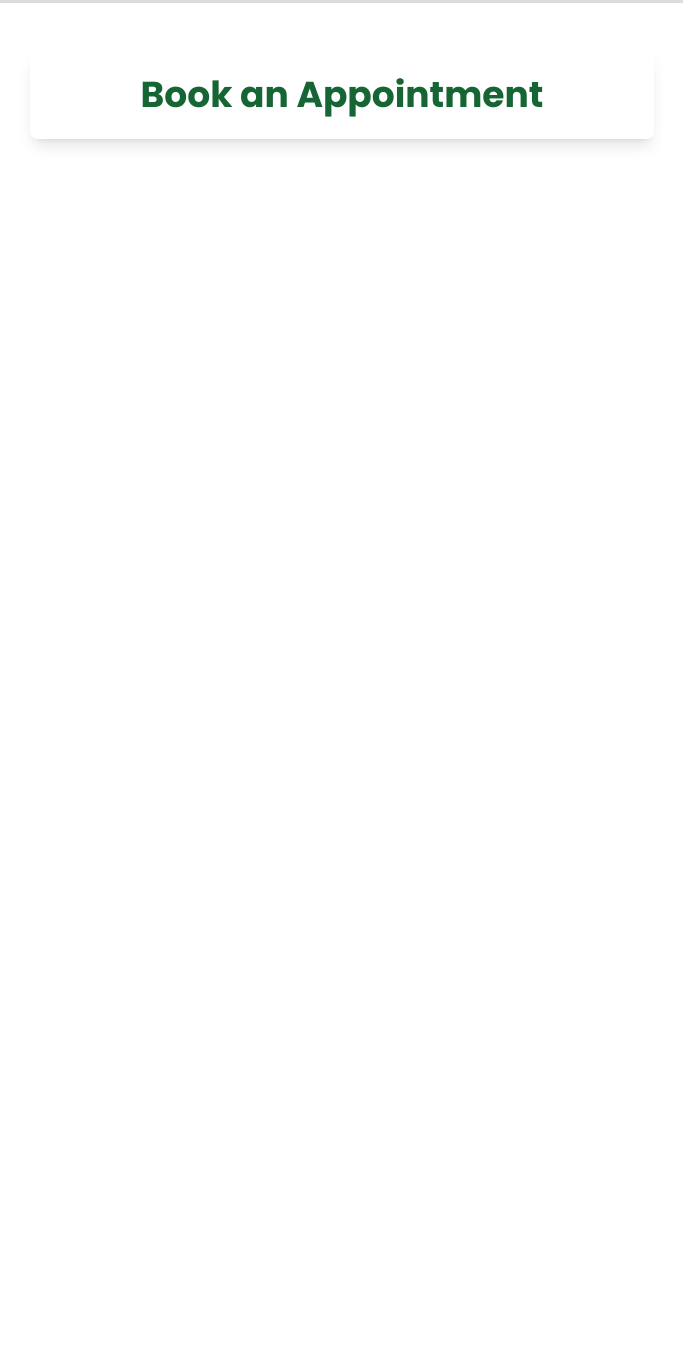
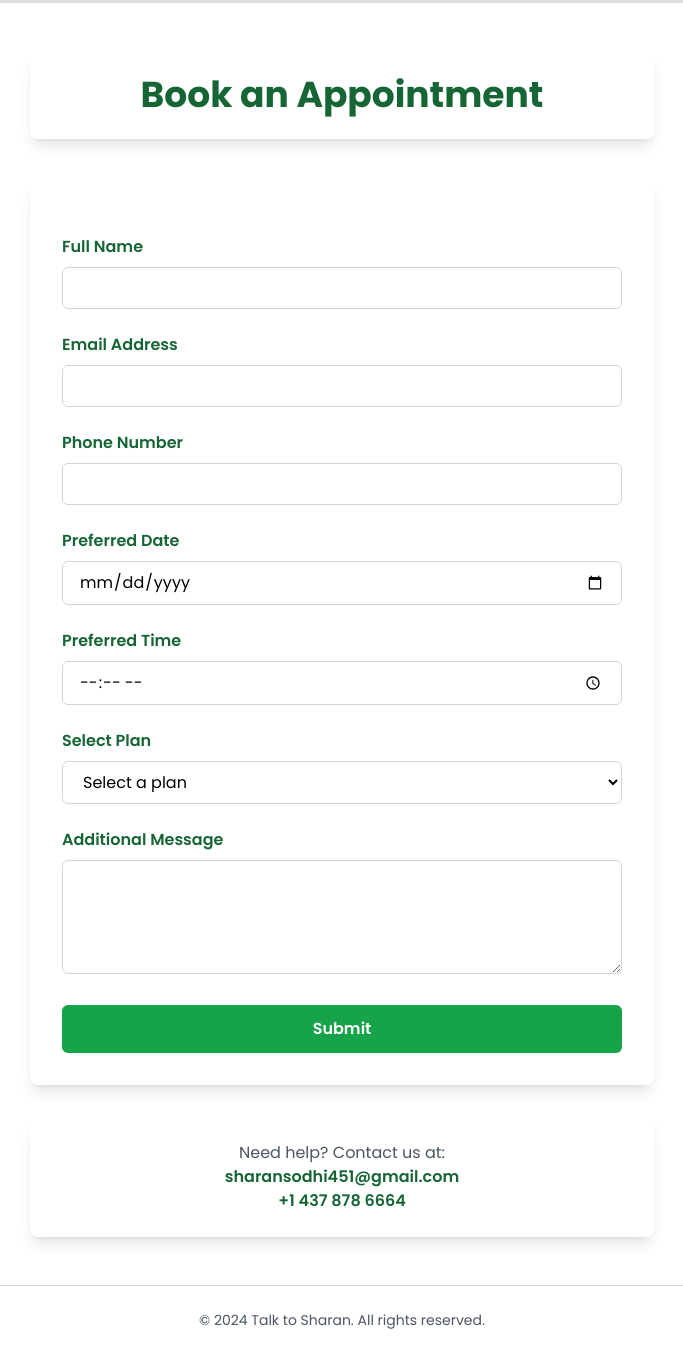
Before and after one commit to SharanSodhi/TalkToSharan, a plain HTML site: page appointment.html in a window 1280 px wide. Shown: the part 658-2012 px from the top of the page, without its empty margins (298-981 px from the left). Before the commit the page ends 885 px from the top, so only its background shows below. Drawn offline with nearby package versions, Linux system fonts and the light colour scheme; grey boxes are pictures that could not be loaded.

Commit message:
Update appointment.html
fixed the code with new service key

```diff
--- a/appointment.html
+++ b/appointment.html
@@ -23,6 +23,7 @@
 </head>
 <body>
   <div class="min-h-screen">
+
     <!-- Thank You Popup -->
     <div id="thankYouPopup" class="fixed inset-0 bg-black bg-opacity-50 hidden flex items-center justify-center z-50">
       <div class="bg-white p-8 rounded-lg shadow-xl max-w-md text-center">
@@ -53,7 +54,9 @@
       <div class="container mx-auto px-6 max-w-[80%] relative z-10 flex justify-center">
         <div class="bg-white/95 backdrop-blur-sm p-8 rounded-lg shadow-lg w-full max-w-3xl">
           <h2 class="text-3xl font-bold mb-6 text-center text-green-800">Ready to Transform Your Health?</h2>
-          <p class="mb-4 text-gray-700 text-center">Whether you're looking for weight management, meal planning, or personalized dietary guidance — you're in the right place.</p>
+          <p class="mb-4 text-gray-700 text-center">
+            Whether you're looking for weight management, meal planning, or personalized dietary guidance — you're in the right place.
+          </p>
           <p class="mb-4 text-gray-700">To help us prepare for your consultation, please include in your message:</p>
           <ul class="list-disc list-inside mb-4 text-gray-700 space-y-2">
             <li>Your specific goals (e.g. weight loss, digestive issues, muscle gain)</li>
@@ -67,5 +70,117 @@
       <div class="absolute inset-0 z-0" style="background-image: url('https://images.unsplash.com/photo-1490818387583-1baba5e638af?auto=format&fit=crop&w=1920'); background-size: cover; background-position: center; opacity: 0.35;"></div>
     </div>
 
+    <!-- Appointment Form -->
     <main class="container mx-auto px-6 py-12 max-w-2xl">
-      <h1 class="text-4xl font-extrabold mb-10 text-center text-green-800 bg-white/80 backdrop-blur-sm rounded-lg p-6 shadow-lg">Book an Appointment</h1
+      <h1 class="text-4xl font-extrabold mb-10 text-center text-green-800 bg-white/80 backdrop-blur-sm rounded-lg p-6 shadow-lg">Book an Appointment</h1>
+
+      <form
+        id="appointmentForm"
+        class="form-card space-y-6 bg-white/90 backdrop-blur-sm p-8 rounded-lg shadow-lg"
+        onsubmit="sendEmail(event);"
+      >
+        <input type="text" name="_honey" style="display:none">
+
+        <div>
+          <label for="name" class="block mb-2 font-semibold text-green-800">Full Name</label>
+          <input type="text" id="name" name="name" required class="w-full border border-gray-300 rounded-md px-4 py-2 bg-white/90" />
+        </div>
+
+        <div>
+          <label for="email" class="block mb-2 font-semibold text-green-800">Email Address</label>
+          <input type="email" id="email" name="email" required class="w-full border border-gray-300 rounded-md px-4 py-2 bg-white/90" />
+        </div>
+
+        <div>
+          <label for="phone" class="block mb-2 font-semibold text-green-800">Phone Number</label>
+          <input type="tel" id="phone" name="phone" required class="w-full border border-gray-300 rounded-md px-4 py-2 bg-white/90" />
+        </div>
+
+        <div>
+          <label for="date" class="block mb-2 font-semibold text-green-800">Preferred Date</label>
+          <input type="date" id="date" name="date" required class="w-full border border-gray-300 rounded-md px-4 py-2 bg-white/90" />
+        </div>
+
+        <div>
+          <label for="time" class="block mb-2 font-semibold text-green-800">Preferred Time</label>
+          <input type="time" id="time" name="time" required class="w-full border border-gray-300 rounded-md px-4 py-2 bg-white/90" />
+        </div>
+
+        <div>
+          <label for="plan" class="block mb-2 font-semibold text-green-800">Select Plan</label>
+          <select id="plan" name="plan" required class="w-full border border-gray-300 rounded-md px-4 py-2 bg-white/90">
+            <option value="" disabled selected>Select a plan</option>
+            <option value="free-trial">Free 7-Day Trial - FREE</option>
+            <option value="basic">Basic Plan - $9.99/month</option>
+            <option value="standard">Standard Plan - $17.99/month</option>
+            <option value="premium">Premium Plan - $24.99/month</option>
+          </select>
+        </div>
+
+        <div>
+          <label for="message" class="block mb-2 font-semibold text-green-800">Additional Message</label>
+          <textarea id="message" name="message" rows="4" class="w-full border border-gray-300 rounded-md px-4 py-2 bg-white/90"></textarea>
+        </div>
+
+        <button type="submit" class="w-full bg-green-600 text-white py-3 rounded-md font-semibold hover:bg-green-500 transition">
+          Submit
+        </button>
+      </form>
+
+      <div class="mt-8 bg-white/90 backdrop-blur-sm p-6 rounded-lg shadow-lg text-center">
+        <p class="text-gray-600">Need help? Contact us at:</p>
+        <p class="text-green-800 font-semibold">sharansodhi451@gmail.com</p>
+        <p class="text-green-800 font-semibold">+1 437 878 6664</p>
+      </div>
+    </main>
+
+    <footer class="border-t border-gray-300 py-6 text-center text-gray-600 text-sm bg-white/90">
+      &copy; 2024 Talk to Sharan. All rights reserved.
+    </footer>
+  </div>
+
+  <!-- Scripts -->
+  <script src="https://cdn.jsdelivr.net/npm/emailjs-com@3/dist/email.min.js"></script>
+  <script>
+    (function() {
+      emailjs.init("7aCcNtu_iyB-6ccoQ"); // Your EmailJS Public Key
+    })();
+
+    function sendEmail(e) {
+      e.preventDefault();
+      emailjs.sendForm('service_hmv7bab', 'template_j0vjomr', '#appointmentForm')
+        .then(function(response) {
+          console.log('SUCCESS!', response.status, response.text);
+          showThankYou();
+        }, function(error) {
+          console.log('FAILED...', error);
+          alert("There was an error. Please try again later.");
+        });
+    }
+
+    function getUrlParameter(name) {
+      name = name.replace(/[\[]/, '\\[').replace(/[\]]/, '\\]');
+      var regex = new RegExp('[\\?&]' + name + '=([^&#]*)');
+      var results = regex.exec(location.search);
+      return results === null ? '' : decodeURIComponent(results[1].replace(/\+/g, ' '));
+    }
+
+    window.onload = function() {
+      const planSelect = document.getElementById('plan');
+      const selectedPlan = getUrlParameter('plan');
+      if (selectedPlan && planSelect) {
+        planSelect.value = selectedPlan;
+      }
+    };
+
+    function showThankYou() {
+      document.getElementById('thankYouPopup').classList.remove('hidden');
+    }
+
+    function hideThankYou() {
+      document.getElementById('thankYouPopup').classList.add('hidden');
+      document.getElementById('appointmentForm').reset();
+    }
+  </script>
+</body>
+</html>
```
